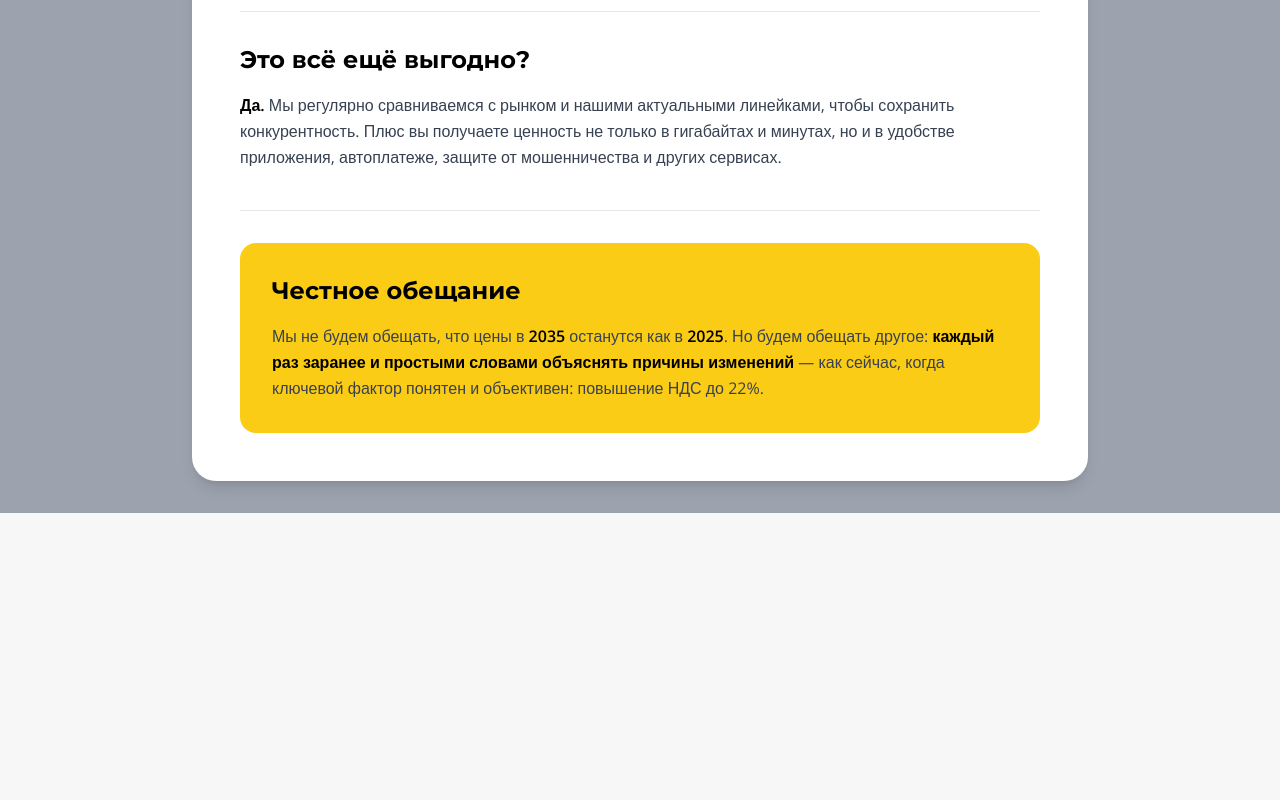
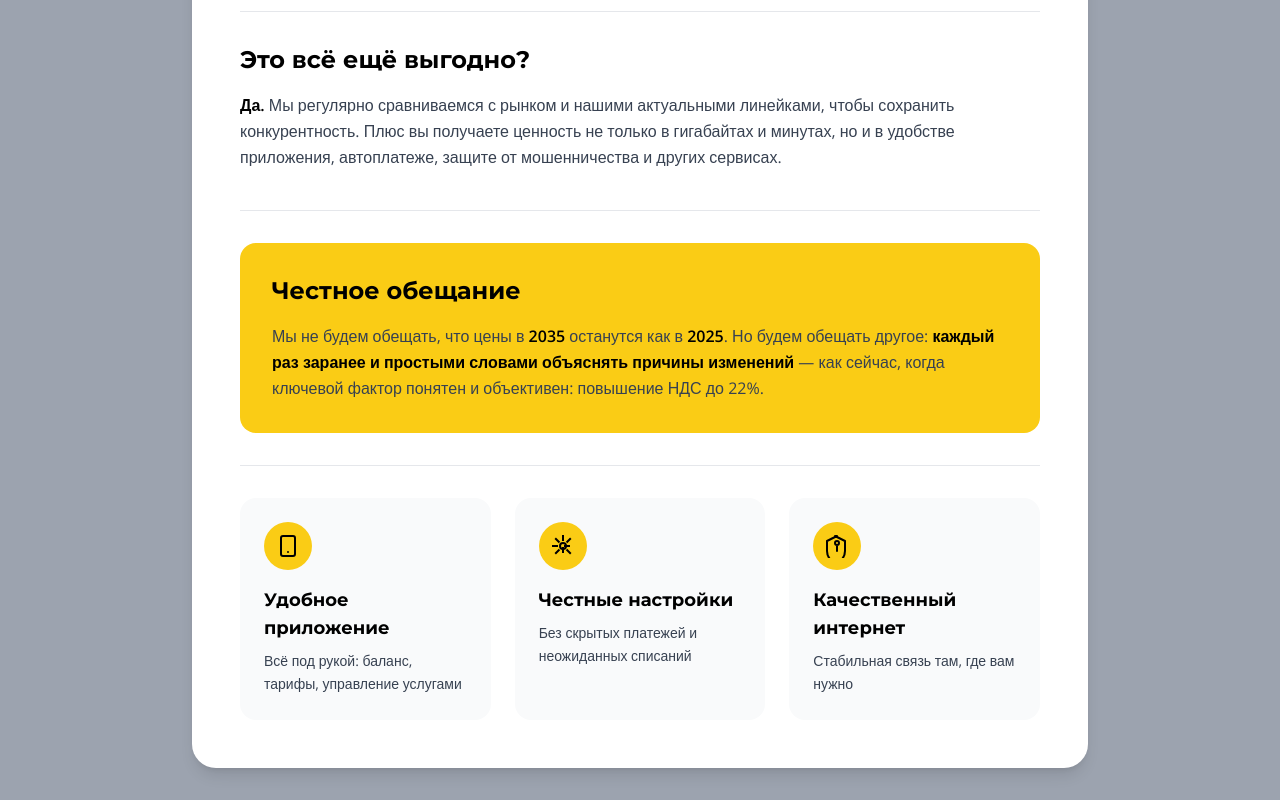
Before and after one commit to pr-poehali-dev/price-update-clone, a React (Vite) app: page / in a window 1280 px wide. Shown: the part 1323-2123 px from the top of the page. Before the commit the page ends 1836 px from the top, so only its background shows below. Built offline with nearby package versions, Linux system fonts and the light colour scheme.

Commit message:
Добавление блока в самый низ страницы

```diff
--- a/src/pages/Index.tsx
+++ b/src/pages/Index.tsx
@@ -121,6 +121,50 @@ const Index = () => {
               Мы не будем обещать, что цены в <span className="font-semibold text-black">2035</span> останутся как в <span className="font-semibold text-black">2025</span>. Но будем обещать другое: <span className="font-semibold text-black">каждый раз заранее и простыми словами объяснять причины изменений</span> — как сейчас, когда ключевой фактор понятен и объективен: повышение НДС до 22%.
             </p>
           </div>
+
+          <div className="h-px bg-gray-200 my-8"></div>
+
+          <div className="grid grid-cols-1 md:grid-cols-3 gap-6">
+            <div className="bg-gray-50 rounded-2xl p-6">
+              <div className="w-12 h-12 bg-yellow-400 rounded-full flex items-center justify-center mb-4">
+                <svg className="w-6 h-6 text-black" fill="none" stroke="currentColor" viewBox="0 0 24 24">
+                  <rect x="5" y="2" width="14" height="20" rx="2" strokeWidth="2"/>
+                  <path d="M12 18h.01" strokeWidth="2" strokeLinecap="round"/>
+                </svg>
+              </div>
+              <h3 className="text-lg font-heading font-bold mb-2 text-black">Удобное приложение</h3>
+              <p className="text-sm text-gray-700 leading-relaxed">
+                Всё под рукой: баланс, тарифы, управление услугами
+              </p>
+            </div>
+
+            <div className="bg-gray-50 rounded-2xl p-6">
+              <div className="w-12 h-12 bg-yellow-400 rounded-full flex items-center justify-center mb-4">
+                <svg className="w-6 h-6 text-black" fill="none" stroke="currentColor" viewBox="0 0 24 24">
+                  <circle cx="12" cy="12" r="3" strokeWidth="2"/>
+                  <path d="M12 1v6m0 6v6M1 12h6m6 0h6" strokeWidth="2"/>
+                  <path d="M4.22 4.22l4.24 4.24m7.08 0l4.24-4.24m0 15.56l-4.24-4.24m-7.08 0l-4.24 4.24" strokeWidth="2"/>
+                </svg>
+              </div>
+              <h3 className="text-lg font-heading font-bold mb-2 text-black">Честные настройки</h3>
+              <p className="text-sm text-gray-700 leading-relaxed">
+                Без скрытых платежей и неожиданных списаний
+              </p>
+            </div>
+
+            <div className="bg-gray-50 rounded-2xl p-6">
+              <div className="w-12 h-12 bg-yellow-400 rounded-full flex items-center justify-center mb-4">
+                <svg className="w-6 h-6 text-black" fill="none" stroke="currentColor" viewBox="0 0 24 24">
+                  <path d="M12 2L2 7v10c0 5.55 3.84 10.74 9 12 5.16-1.26 9-6.45 9-12V7l-10-5z" strokeWidth="2" strokeLinejoin="round"/>
+                  <path d="M12 11v6m0-6a2 2 0 100-4 2 2 0 000 4z" strokeWidth="2" strokeLinecap="round"/>
+                </svg>
+              </div>
+              <h3 className="text-lg font-heading font-bold mb-2 text-black">Качественный интернет</h3>
+              <p className="text-sm text-gray-700 leading-relaxed">
+                Стабильная связь там, где вам нужно
+              </p>
+            </div>
+          </div>
         </div>
       </div>
     </div>
```
